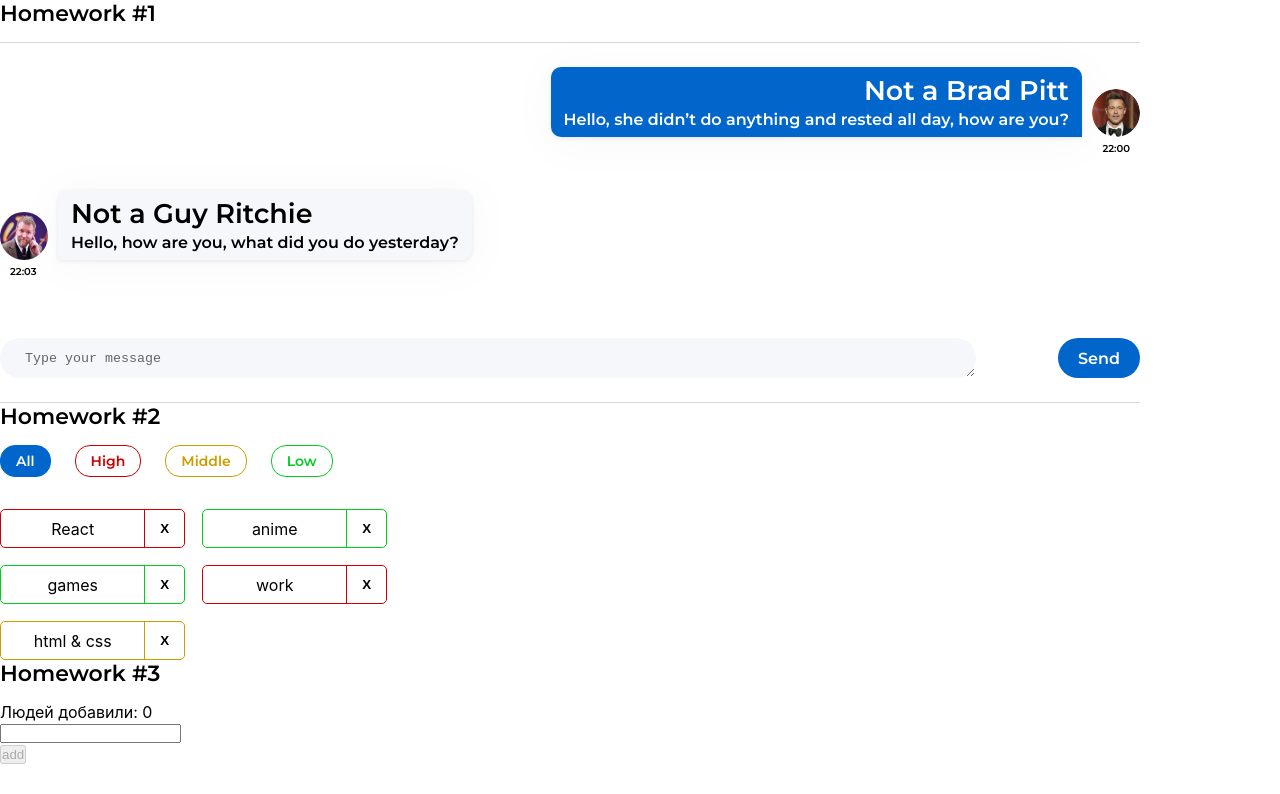
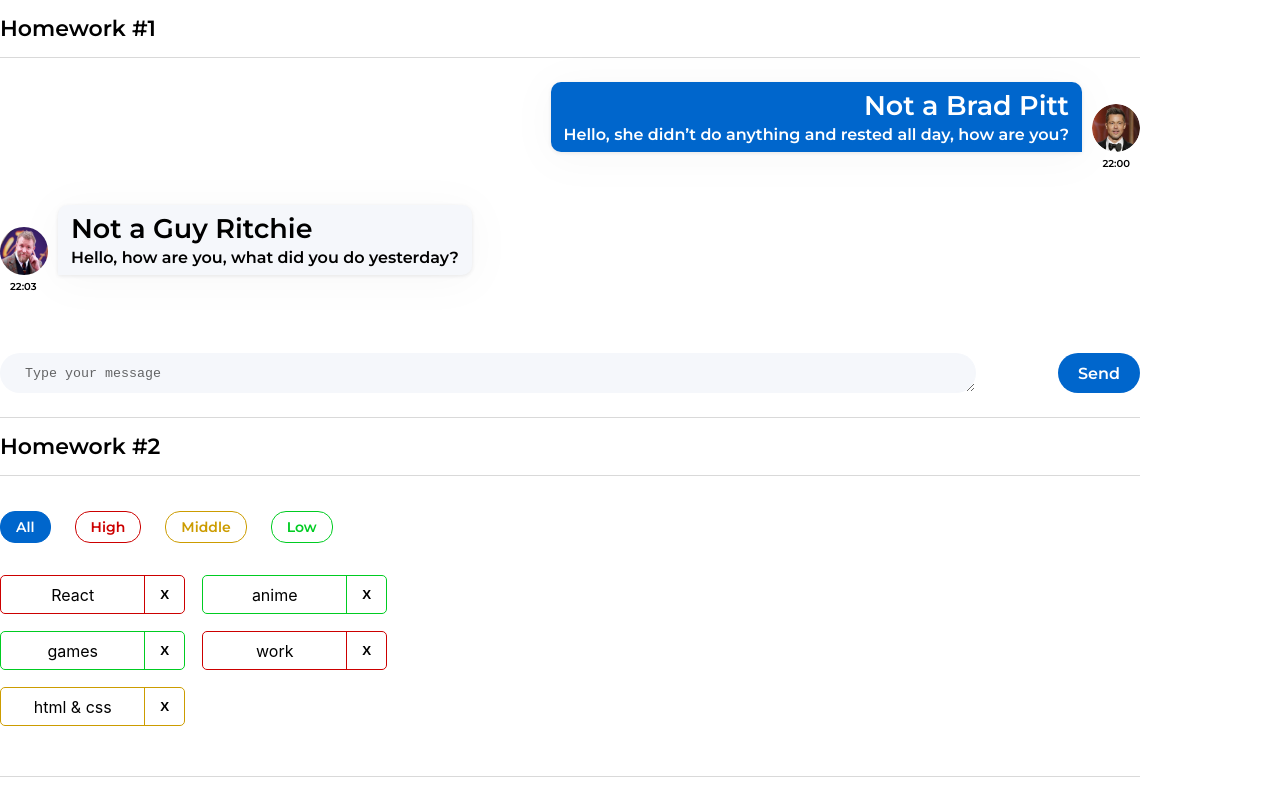
Before and after one commit to ana-koles/React-tasks-2, a React (Create React App) app: page / in a window 1280 px wide. Shown: the top 794 px of the page. Built offline with nearby package versions, Linux system fonts and the light colour scheme.

Commit message:
feat: add styles for HW3

```diff
--- a/src/s1-main/App.module.css
+++ b/src/s1-main/App.module.css
@@ -12,6 +12,9 @@
     flex-direction: column;
     align-items: stretch;
     justify-content: center;
+    border-top: 1px solid rgb(217, 217, 217);
+    border-bottom: 1px solid rgb(217, 217, 217);
+    padding: 35px 0 50px;
 
 }
 
@@ -22,4 +25,5 @@
     font-weight: 600;
     line-height: normal;
     margin-bottom: 15px;
+    margin-top: 15px;
 }
--- a/src/s2-homeworks/hw02/HW2.tsx
+++ b/src/s2-homeworks/hw02/HW2.tsx
@@ -37,7 +37,6 @@ const defaultAffairs: AffairType[] = [ // need to fix any
 // pure helper functions
 export const filterAffairs = (affairs: AffairType[], filter: FilterType):  AffairType[] => { // need to fix any
 
-    debugger;
     if (filter === 'all') {
         return [...affairs]
     } else {
--- a/src/s2-homeworks/hw03/Greeting.module.css
+++ b/src/s2-homeworks/hw03/Greeting.module.css
@@ -2,33 +2,69 @@
 }
 
 .inputAndButtonContainer {
+  display: flex;
 }
 
 .error {
+  color: red;
+  font-size: 14px;
+  line-height: 17px;
 }
 
 .input {
+  height: 36px;
+  width: 372px;
+  border: 1px solid rgba(0, 0, 0, 0.5);
+  margin-right: 10px;
+  font-size: 16px;
+  line-height: 19px;
+  padding-left: 5px;
+  font-weight: 500;
 }
 
 .input:focus {
 }
 
 .errorInput {
+  border: 1px solid red;
+  border-radius: 3px;
+  -webkit-border-radius: 3px;
+  -moz-border-radius: 3px;
+  -ms-border-radius: 3px;
+  -o-border-radius: 3px;
 }
 
 .button {
+  width: 78px;
+  height: 36px;
+  padding: 5px 24px 5px 24px;
+  border-radius: 3px;
+  -webkit-border-radius: 3px;
+  -moz-border-radius: 3px;
+  -ms-border-radius: 3px;
+  -o-border-radius: 3px;
+  background-color: rgba(0, 102, 204, 1);
+  border: none;
+  color: white;
 }
 
 .button:focus {
+  border: 1px solid rgb(2, 56, 111);
 }
 
 .button:active {
+  border: 1px solid rgb(2, 56, 111);
 }
 
 .button:disabled {
+  background-color: grey;
 }
 
 .text {
+  font-size: 14px;
+  color: rgba(0, 0, 0, 0.5);
+  line-height: 17px;
+  margin-bottom: 5px;
 }
 
 .greeting {
--- a/src/s2-homeworks/hw03/Greeting.tsx
+++ b/src/s2-homeworks/hw03/Greeting.tsx
@@ -26,7 +26,7 @@ const Greeting: React.FC<GreetingPropsType> = (
     } // деструктуризация пропсов
 ) => {
     /* const inputClass = s.errorInput */ // need to fix with (?:)
-    const inputClass = error ? s.errorInput : '';
+    const inputClass = error ? s.errorInput : '' ;
 
     return (
         <div id={'hw3-form'} className={s.greetingForm}>
@@ -43,7 +43,7 @@ const Greeting: React.FC<GreetingPropsType> = (
                         id={'hw3-input'}
                         value={name}
                         onChange={setNameCallback}
-                        className={inputClass}
+                        className={`${inputClass} ${s.input}`}
                         onKeyDown={onEnter}
                         onBlur={onBlur}
                     />
--- a/src/s2-homeworks/hw03/GreetingContainer.tsx
+++ b/src/s2-homeworks/hw03/GreetingContainer.tsx
@@ -11,7 +11,6 @@ type GreetingContainerPropsType = {
 export const pureAddUser = (name: any, setError: any, setName: any,
     addUserCallback: any) => {
 
-    debugger;
     let newName = name.trim();
 
     if (!newName) {
```
